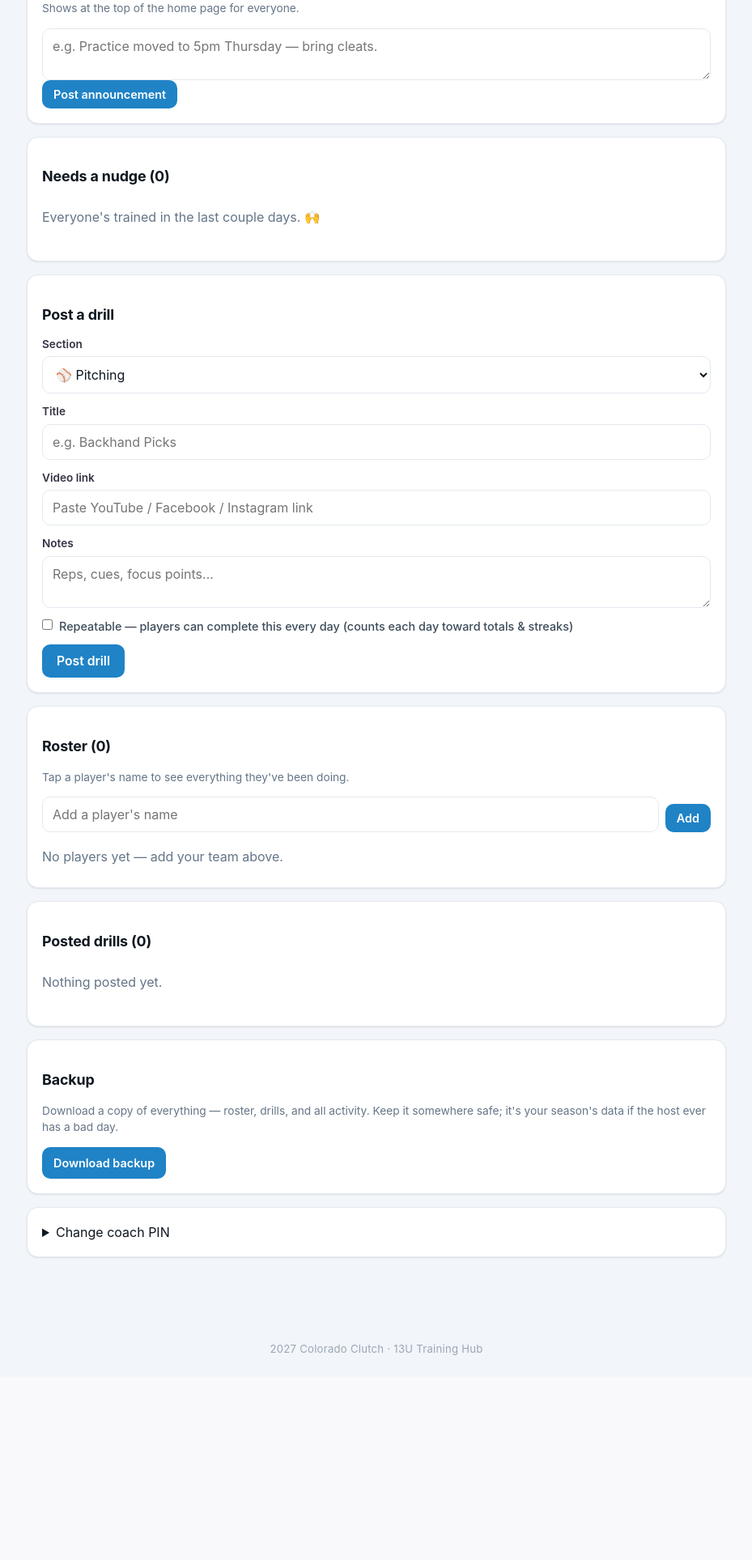
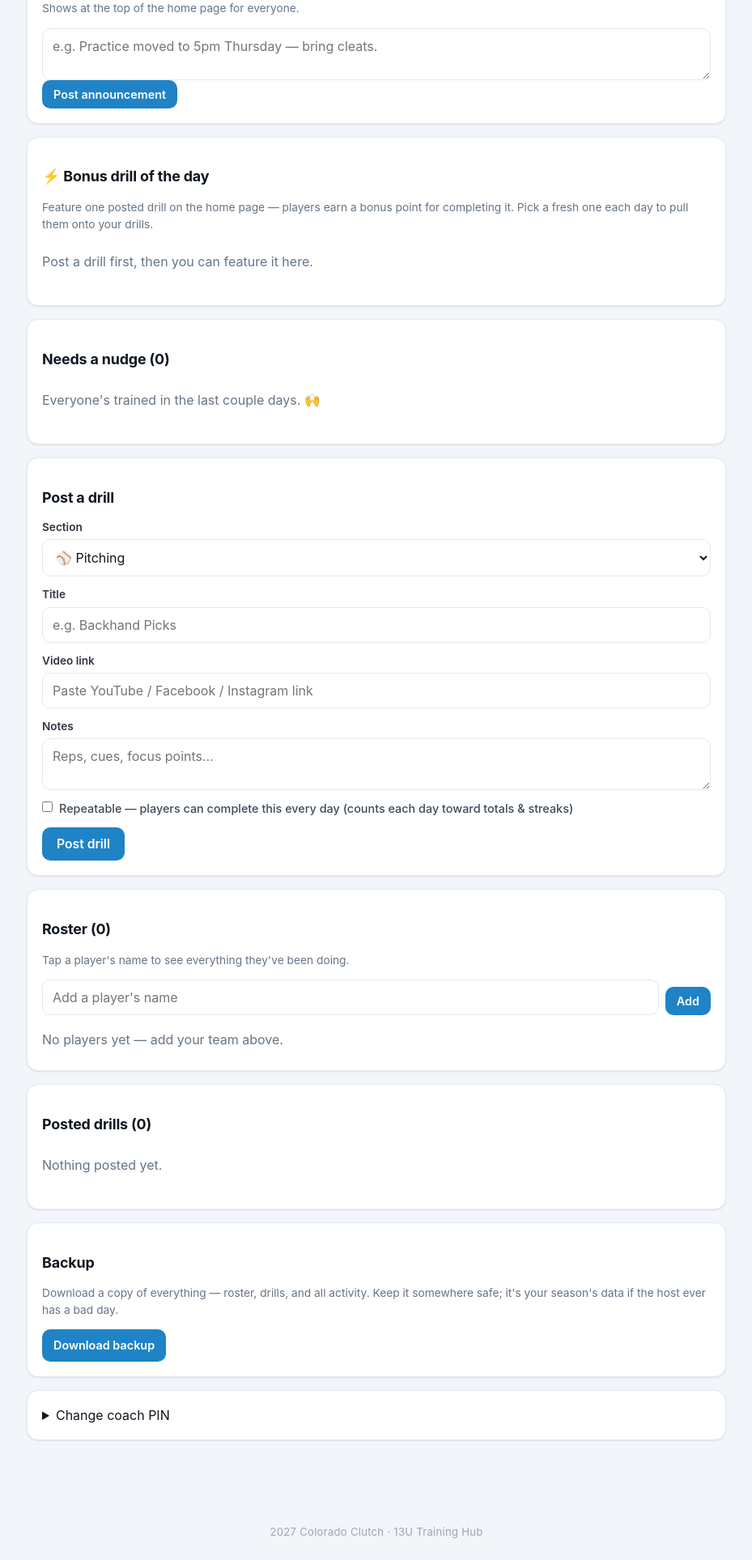
Before and after one commit to T-Besant/colorado-clutch-hub, a Flask app: page /coach in a window 1280 px wide. Shown: the part 216-2143 px from the top of the page at 81% size, without its empty margins (175-1104 px from the left). Before the commit the page ends 1890 px from the top, so only its background shows below. Run offline with Flask 3, Linux system fonts and the light colour scheme; the visitor is signed in with stand-in values (Sample User, id 1); data comes from the database, SQL or seed files in the repository; data that the repository does not hold is empty; some libraries are stand-ins or nearby versions.

Commit message:
Add coach-chosen 'Bonus Drill of the Day' featured on the home page
Coach picks one posted drill (dropdown on the dashboard) to be the daily bonus
drill; completing it earns +1. Featured as a card on the home page (with
earned-today state), badged in the section picker, and noted on the drill
itself. Points are recorded in a new bonus_awards table the moment they're
earned, so they persist when the coach picks a new drill the next day. Folds
into the same Points/⚡ Bonus total as the S&A bonus. Verified end-to-end
(incl. persistence across drill switch) + full real-data sweep clean.

Co-Authored-By: Claude Opus 4.8 <noreply@anthropic.com>

```diff
--- a/app.py
+++ b/app.py
@@ -164,6 +164,18 @@ def init_db():
             created    TEXT NOT NULL,
             seen       INTEGER NOT NULL DEFAULT 0,
             FOREIGN KEY (player_id) REFERENCES players(id) ON DELETE CASCADE
+        );
+
+        -- One row each time a player earns the "bonus drill of the day" (+1).
+        -- Recorded when earned so the point survives the coach picking a new
+        -- bonus drill later. One award per player per day per drill.
+        CREATE TABLE IF NOT EXISTS bonus_awards (
+            player_id   INTEGER NOT NULL,
+            day         TEXT NOT NULL,      -- 'YYYY-MM-DD'
+            activity_id INTEGER NOT NULL,
+            PRIMARY KEY (player_id, day, activity_id),
+            FOREIGN KEY (player_id)   REFERENCES players(id)    ON DELETE CASCADE,
+            FOREIGN KEY (activity_id) REFERENCES activities(id) ON DELETE CASCADE
         );
         """
     )
@@ -472,6 +484,40 @@ def _bonus_today_count(pid):
     return c + l
 
 
+def _bonus_drill_id():
+    """id of the coach-chosen 'bonus drill of the day', or None."""
+    v = get_setting("bonus_drill_id")
+    try:
+        return int(v) if v else None
+    except (TypeError, ValueError):
+        return None
+
+
+def _bonus_drill():
+    """The active bonus-drill row, or None (also None if it was removed)."""
+    bid = _bonus_drill_id()
+    if not bid:
+        return None
+    return get_db().execute(
+        "SELECT * FROM activities WHERE id=? AND active=1", (bid,)).fetchone()
+
+
+def _featured_bonus(pid):
+    """Total 'bonus drill of the day' points this player has earned."""
+    return get_db().execute(
+        "SELECT COUNT(*) n FROM bonus_awards WHERE player_id=?", (pid,)).fetchone()["n"]
+
+
+def _bonus_drill_done_today(pid):
+    """Did this player earn today's bonus-drill point yet?"""
+    bid = _bonus_drill_id()
+    if not bid:
+        return False
+    return bool(get_db().execute(
+        "SELECT 1 FROM bonus_awards WHERE player_id=? AND day=? AND activity_id=?",
+        (pid, date.today().isoformat(), bid)).fetchone())
+
+
 def player_stats(pid):
     db = get_db()
     drills = db.execute(
@@ -489,7 +535,7 @@ def player_stats(pid):
         "SELECT COUNT(*) n FROM personal_logs WHERE player_id=? AND logged_on>=?",
         (pid, week_start),
     ).fetchone()["n"]
-    bonus = _bonus_points(pid)
+    bonus = _bonus_points(pid) + _featured_bonus(pid)   # S&A daily + bonus-drill
     return {
         "drills": drills,
         "personal": personal,
@@ -500,6 +546,7 @@ def player_stats(pid):
         "active_days": len(dates),
         "did_today": date.today() in dates,
         "bonus_today": _bonus_today_count(pid) > 0,
+        "bonus_drill_today": _bonus_drill_done_today(pid),
         "week": week,
     }
 
@@ -560,11 +607,16 @@ def home():
     me = current_player()
     stats = player_stats(me["id"]) if me else None
     board = _scoreboard_rows()
+    bonus_drill = _bonus_drill()
+    bonus_drill_section = (SECTION_BY_SLUG.get(bonus_drill["section"]) if bonus_drill else None)
+    bonus_drill_done = bool(me and stats and stats["bonus_drill_today"])
     return render_template(
         "home.html", counts=counts, stats=stats,
         board=board, my_id=(me["id"] if me else None),
         announcement=get_setting("announcement"),
         announcement_at=get_setting("announcement_at"),
+        bonus_drill=bonus_drill, bonus_drill_section=bonus_drill_section,
+        bonus_drill_done=bonus_drill_done,
     )
 
 
@@ -623,6 +675,7 @@ def section(slug):
         selected=selected,
         is_bonus=is_bonus,
         bonus_earned_today=bonus_earned_today,
+        bonus_drill_id=_bonus_drill_id(),
     )
 
 
@@ -680,6 +733,20 @@ def toggle():
     if now_done and BONUS_SECTION and act["section"] == BONUS_SECTION \
             and _bonus_today_count(me["id"]) == 1:
         flash(f"⚡ Bonus point! First {BONUS_SECTION_NAME} activity today (+1).", "ok")
+    # Bonus drill of the day: earn/lose the point on complete/undo.
+    if activity_id == _bonus_drill_id():
+        if now_done:
+            cur = db.execute(
+                "INSERT OR IGNORE INTO bonus_awards(player_id, day, activity_id) VALUES(?,?,?)",
+                (me["id"], today, activity_id))
+            db.commit()
+            if cur.rowcount:
+                flash("⚡ Bonus drill point! You did today's bonus drill (+1).", "ok")
+        else:
+            db.execute(
+                "DELETE FROM bonus_awards WHERE player_id=? AND day=? AND activity_id=?",
+                (me["id"], today, activity_id))
+            db.commit()
     if request.headers.get("X-Requested-With") == "fetch":
         return jsonify(done=now_done)
     return redirect(nxt)
@@ -992,7 +1059,25 @@ def coach_home():
     return render_template(
         "coach_home.html", players=players, activities=activities, comp=comp,
         slipping=slipping, announcement=get_setting("announcement"),
+        bonus_drill_id=_bonus_drill_id(),
     )
+
+
+@app.route("/coach/bonusdrill", methods=["POST"])
+@coach_required
+def coach_bonus_drill():
+    """Set or clear the 'bonus drill of the day' (shown on the home page)."""
+    aid = request.form.get("activity_id", type=int)
+    db = get_db()
+    if aid and db.execute("SELECT 1 FROM activities WHERE id=? AND active=1", (aid,)).fetchone():
+        db.execute("INSERT INTO settings(key,value) VALUES('bonus_drill_id',?) "
+                   "ON CONFLICT(key) DO UPDATE SET value=excluded.value", (str(aid),))
+        flash("Bonus drill of the day set.", "ok")
+    else:
+        db.execute("DELETE FROM settings WHERE key='bonus_drill_id'")
+        flash("Bonus drill cleared.", "ok")
+    db.commit()
+    return redirect(url_for("coach_home"))
 
 
 @app.route("/coach/backup")
--- a/static/style.css
+++ b/static/style.css
@@ -62,6 +62,25 @@ h2 { font-size: 1.12rem; font-weight: 700; letter-spacing: -.01em; margin: 1em 0
 .announce-ic { flex: none; font-size: 1.1rem; }
 .announce-body { font-weight: 600; color: #4a3a12; white-space: pre-wrap; }
 .clearann { margin-top: 8px; }
+
+/* Bonus drill of the day — featured card on the home page */
+.bonusdrill {
+  display: flex; align-items: center; gap: 12px; text-decoration: none;
+  background: linear-gradient(90deg, #123f66, #1f6fa8); color: #fff;
+  border-radius: 14px; padding: 14px 16px; margin-bottom: 16px;
+  box-shadow: var(--shadow); border: 1px solid #0e2c47;
+}
+.bonusdrill.earned { background: linear-gradient(90deg, #1c5222, #2e7d47); }
+.bonusdrill .bd-ic { font-size: 1.6rem; flex: none; }
+.bd-body { display: flex; flex-direction: column; min-width: 0; }
+.bd-label { font-size: .66rem; font-weight: 800; text-transform: uppercase; letter-spacing: .08em; color: var(--gold); }
+.bonusdrill.earned .bd-label { color: #cdefd3; }
+.bd-title { font-weight: 800; font-size: 1.05rem; letter-spacing: -.01em; }
+.bd-sub { font-size: .8rem; color: #cfe0ee; }
+.bonusdrill.earned .bd-sub { color: #d7f0dc; }
+.bd-go { margin-left: auto; flex: none; font-weight: 800; color: var(--gold); }
+.bonusdrill.earned .bd-go { color: #fff; }
+.tag-bonus { color: var(--gold); font-weight: 800; }
 
 /* Speed & Agility daily-bonus messaging */
 .bonusbanner {
--- a/templates/coach_home.html
+++ b/templates/coach_home.html
@@ -17,6 +17,26 @@
     <form method="post" action="{{ url_for('coach_announce') }}" class="clearann">
       <button class="link-danger" type="submit">Clear announcement</button>
     </form>
+  {% endif %}
+</section>
+
+<section class="panel">
+  <h2>⚡ Bonus drill of the day</h2>
+  <p class="muted">Feature one posted drill on the home page — players earn a bonus point for completing it. Pick a fresh one each day to pull them onto your drills.</p>
+  {% if not activities %}
+    <p class="empty small">Post a drill first, then you can feature it here.</p>
+  {% else %}
+  <form method="post" action="{{ url_for('coach_bonus_drill') }}">
+    <label>Bonus drill
+      <select name="activity_id">
+        <option value="">— none (no bonus drill) —</option>
+        {% for a in activities %}
+          <option value="{{ a.id }}" {{ 'selected' if a.id == bonus_drill_id else '' }}>{{ (SECTIONS | selectattr('slug','equalto',a.section) | map(attribute='name') | first) }} — {{ a.title }}</option>
+        {% endfor %}
+      </select>
+    </label>
+    <button class="btn small" type="submit">Set bonus drill</button>
+  </form>
   {% endif %}
 </section>
 
--- a/templates/scoreboard.html
+++ b/templates/scoreboard.html
@@ -25,5 +25,5 @@
     {% endfor %}
   </tbody>
 </table>
-<p class="hint">“Points” = coach drills you checked off + your own logged activities{% if BONUS_SECTION %} + a ⚡ bonus point for your first {{ BONUS_SECTION_NAME }} activity each day{% endif %}.</p>
+<p class="hint">“Points” = coach drills you checked off + your own logged activities{% if BONUS_SECTION %} + a ⚡ bonus for your first {{ BONUS_SECTION_NAME }} activity each day{% endif %} + a ⚡ bonus for the daily Bonus Drill.</p>
 {% endblock %}
--- a/templates/section.html
+++ b/templates/section.html
@@ -45,6 +45,7 @@
           <span class="di-date">{{ a.created | nicedate }}</span>
         </span>
         <span class="di-meta">
+          {% if a.id == bonus_drill_id %}<span class="tag-bonus">⚡</span>{% endif %}
           {% if a.repeatable %}<span class="tag-daily">Daily</span>{% endif %}
           {% if me and mine[a.id].done %}<span class="di-done" title="Done">✓</span>{% endif %}
         </span>
@@ -59,6 +60,9 @@
       <h2>{{ a.title }}{% if a.repeatable %} <span class="tag-daily">Daily</span>{% endif %}</h2>
       <span class="when">{{ a.created | nicedate }}</span>
     </div>
+    {% if a.id == bonus_drill_id %}
+      <p class="bonusnote {{ 'earned' if (my and my.done) else '' }}">⚡ <strong>Today's Bonus Drill</strong> — {% if my and my.done %}done! bonus counted.{% else %}complete it for a bonus point.{% endif %}</p>
+    {% endif %}
     {% if a.notes %}<p class="notes">{{ a.notes }}</p>{% endif %}
     {{ embed_for(a.video_url) }}
 
```
Also changed, not shown: templates/home.html (+15 -0 lines).
